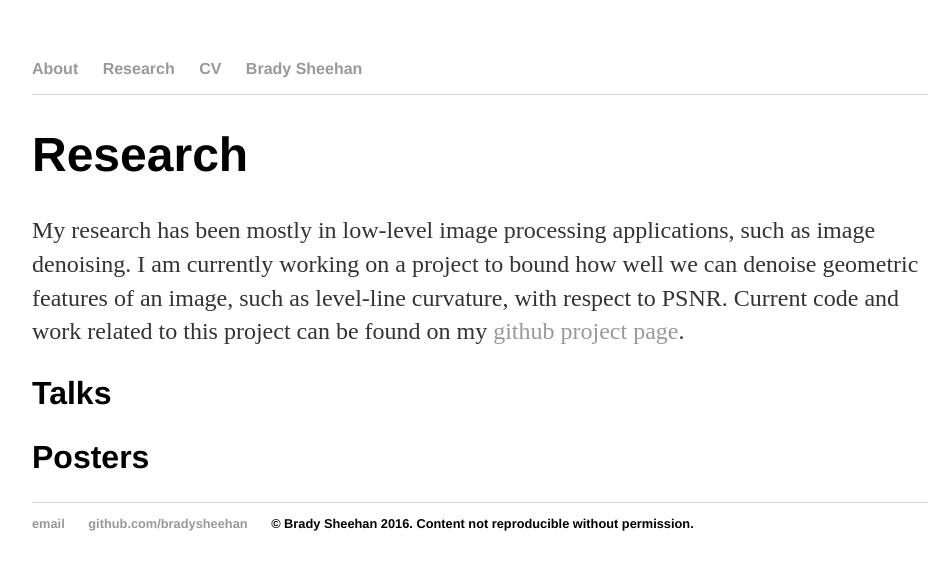
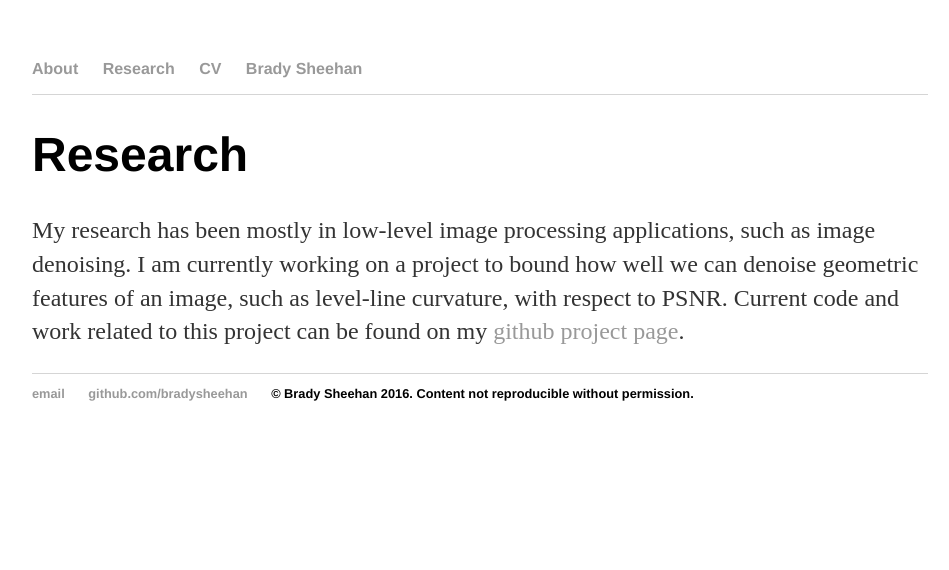
Before and after one commit to BradySheehan/bradysheehan, a Jekyll site: the page built from research/index.html, in a window 1280 px wide. Shown: the top 570 px of the page, without its empty margins (160-1109 px from the left). Built offline with Jekyll 4.4.1, drawn with Linux system fonts in a browser that asks for light colours.

Commit message:
Commented incomplete sections

```diff
--- a/research/index.html
+++ b/research/index.html
@@ -8,8 +8,8 @@ title: Brady Sheehan, Research Interests
   <p>My research has been mostly in low-level image processing applications, such as image denoising. I am currently working on a project to
   bound how well we can denoise geometric features of an image, such as level-line curvature, with respect to PSNR. Current code and work related to this project can be found on my <a href="https://github.com/BradySheehan/optimality_experiment">github project page</a>.</p>
 
-<h2>Talks</h2>
+<!--<h2>Talks</h2>-->
 
-<h2>Posters</h2>
+<!--<h2>Posters</h2>-->
 
 </div>
```
